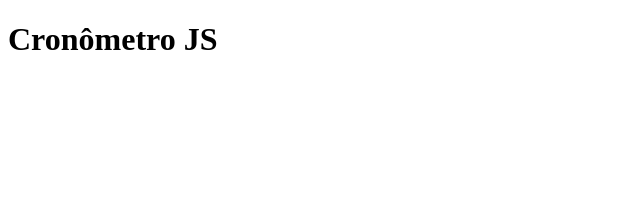
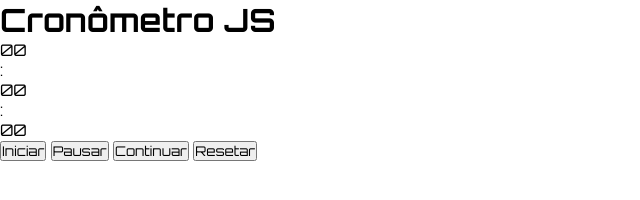
Before and after one commit to yurifernandesgoncalves/Cronometro-JS, a plain HTML site: page index.html in a window 1280 px wide. Shown: the whole page, without its empty margins (0-640 px from the left). Drawn offline with Linux system fonts and the light colour scheme.

Commit message:
Estrutura HTML

```diff
--- a/css/styles.css
+++ b/css/styles.css
@@ -0,0 +1,5 @@
+*{
+    margin: 0;
+    padding: 0;
+    font-family: 'Orbitron', sans-serif;
+}
--- a/index.html
+++ b/index.html
@@ -11,6 +11,21 @@
     <script src="js/scripts.js" defer></script>
 </head>
 <body>
-    <h1>Cronômetro JS</h1>
+    <div class="container">
+        <h1>Cronômetro JS</h1>
+        <div class="timer">
+            <div class="time" id="minutes">00</div>
+            <div class="separator">:</div>
+            <div class="time" id="seconds">00</div>
+            <div class="separator">:</div>
+            <div class="time" id="miliseconds">00</div>
+        </div>
+    </div>
+    <div class="buttons">
+        <button class="btn" id="startBtn">Iniciar</button>
+        <button class="btn" id="pauseBtn">Pausar</button>
+        <button class="btn" id="resumeBtn">Continuar</button>
+        <button class="btn" id="resetBtn">Resetar</button>
+    </div>
 </body>
 </html>
```
